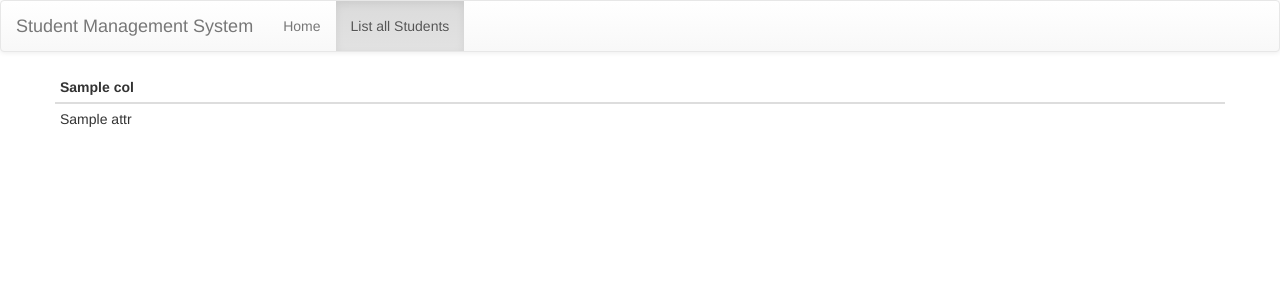
After one commit to singla149/desolate-plateau, a Flask app: template templates/list_data.html in a window 1280 px wide. The commit adds this page. Shown: the top 300 px of the page. Run offline with Flask 2, Linux system fonts and the light colour scheme; the template is opened without the code that fills it: most values are stand-ins (such as "Sample title", 1, 10 or a date in 2020); some libraries are stand-ins or nearby versions.

Commit message:
Template for listing data.

```diff
--- a/templates/base.html
+++ b/templates/base.html
@@ -26,6 +26,34 @@
 </head>
 
 <body>
+	<nav class="navbar navbar-default">
+		<div class="container-fluid">
+			<div class="navbar-header">
+				<button type="button" class="navbar-toggle" data-toggle="collapse" data-target="#myNavbar">
+					<span class="icon-bar"></span>
+					<span class="icon-bar"></span>
+					<span class="icon-bar"></span>
+				</button>
+				<a class="navbar-brand" href="{{url_for('index')}}">Student Management System</a>
+			</div>
+
+			<div class="collapse navbar-collapse" id="myNavbar">
+				<ul class="nav navbar-nav">
+					{% set navigation_bar = [
+						('index', 'Home'),
+						('all_students', 'List all Students'),
+
+					] %}
+					{% set active_page = active_page|default('index') %}
+					{% for href, caption in navigation_bar %}
+						<li{% if href == active_page %} class="active"{% endif
+					%}><a href={% if href != "#"%}"{{ url_for(href) }}" {% else %}"#"{% endif %}>{{ caption|e }}</a></li>
+					{% endfor %}
+				</ul>
+			</div>
+		</div>
+	</nav>
+
 	{% block content %}
 	{% endblock content %}
 </body>
--- a/templates/index.html
+++ b/templates/index.html
@@ -7,3 +7,6 @@
 <meta property="og:title" content="Home | Student Management System" />
 <meta name="twitter:title" content="Home | Student Management System">
 {% endblock head %}
+
+{% block content %}
+{% endblock content %}
--- /dev/null
+++ b/templates/list_data.html
@@ -0,0 +1,37 @@
+{% extends 'base.html' %}
+{% set active_page = 'all_students' %}
+
+{% block head %}
+<title>
+    {{obj}} List | Student Management System
+</title>
+<meta property="og:title" content="{{obj}} List | Student Management System" />
+<meta name="twitter:title" content="{{obj}} List | Student Management System">
+{% endblock head %}
+
+{% block content %}
+<div class="container">
+	<div class="row">
+	<div class="table-responsive">
+	<table class="table table-hover table-condensed">
+		<thead>
+			<tr>
+				{% for col in cols %}
+					<th>{{col}}</th>
+				{% endfor %}
+			</tr>
+		</thead>
+		<tbody>
+			{% for row in list %}
+				<tr>
+					{% for attr in row %}
+						<td>{{attr}}</td>
+					{% endfor %}
+				</tr>
+			{% endfor %}
+		</tbody>
+	</table>
+	</div>
+	</div>
+</div>
+{% endblock content %}
```
